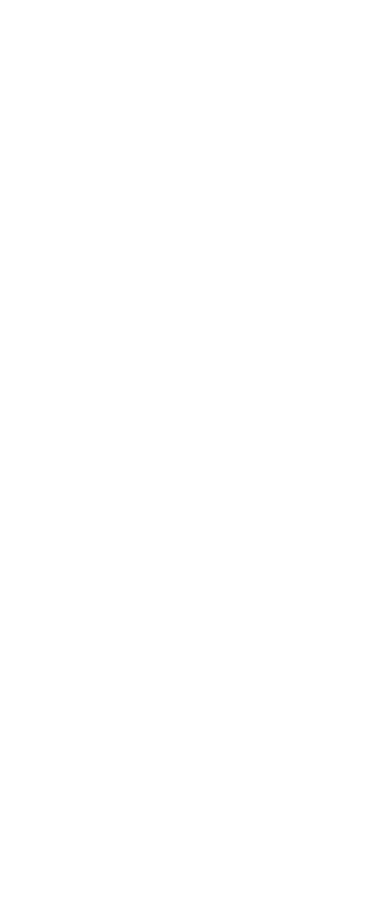
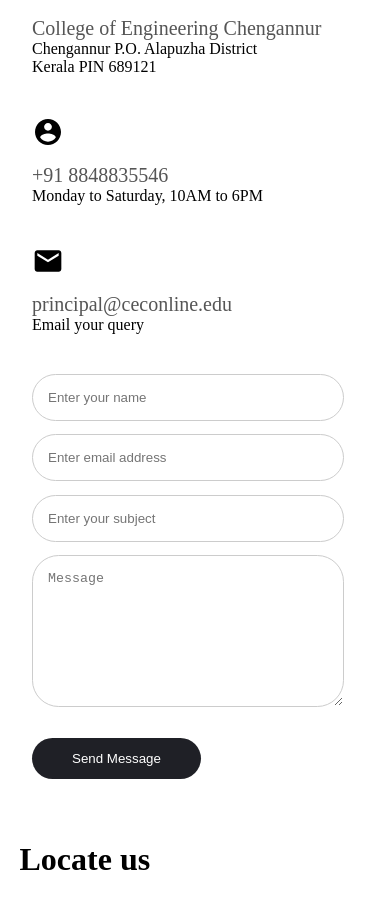
Before and after one commit to Sreyas62/college-website-landing-page-demo, a Next.js app: page / in a window 390 px wide. Shown: the part 3877-4785 px from the top of the page. Before the commit the page ends 3739 px from the top, so only its background shows below. Built offline with nearby package versions, Linux system fonts and the light colour scheme; grey boxes are pictures that could not be loaded.

Commit message:
added contact us

```diff
--- a/package.json
+++ b/package.json
@@ -15,6 +15,7 @@
     "next": "13.3.0",
     "react": "18.2.0",
     "react-bootstrap": "^2.7.4",
-    "react-dom": "18.2.0"
+    "react-dom": "18.2.0",
+    "react-icons": "^4.8.0"
   }
 }
--- a/src/app/components/Contact/Contact.js
+++ b/src/app/components/Contact/Contact.js
@@ -1,8 +1,70 @@
-import React from 'react'
+'use client'
+import "./styles.css";
+import {MdLocationOn,MdEmail} from "react-icons/md";
+import {IoMdContact} from "react-icons/io";
 
 function Contact() {
   return (
-    <div>Contact</div>
+    <div className="sec">
+        {/* <section class="location">
+        <iframe src="https://www.google.com/maps/embed?pb=!1m18!1m12!1m3!1d3768.2002179315555!2d77.27999911492367!3d19.18645548702458!2m3!1f0!2f0!3f0!3m2!1i1024!2i768!4f13.1!3m3!1m2!1s0x3bd1d7f29ec9d4b5%3A0x87c4833f7786ba8b!2sAvitulya%20Nivas!5e0!3m2!1sen!2sin!4v1677829762454!5m2!1sen!2sin" width="600" height="450" style="border:0;" allowfullscreen="" loading="lazy" referrerpolicy="no-referrer-when-downgrade"></iframe>
+    </section> */}
+
+    <section className="contact-us">
+        <h1 className="ccc">Contact us</h1>
+        <div className="row">
+            <div className="contact-col">
+                <div>
+                    <MdLocationOn className="ic" size="2.5em"/>
+                    <span>
+                        <h5>College of Engineering Chengannur</h5>
+                        <p>Chengannur P.O.
+                            Alapuzha District<br />
+                            Kerala
+                            PIN 689121</p>
+                    </span>
+                </div>
+                <div>
+                <IoMdContact className="ic" size="2em"/>
+                    <span>
+                        <h5>+91 8848835546</h5>
+                        <p>Monday to Saturday, 10AM to 6PM</p>
+                    </span>
+                </div>
+                <div>
+                <MdEmail className="ic" size="2em"/>
+                    <span>
+                        <h5>principal@ceconline.edu</h5>
+                        <p>Email your query</p>
+                    </span>
+                </div>
+            </div>
+            <div className="contact-col">
+                <form action="submit">
+                    <input className="ff" type="text" placeholder="Enter your name" required/>
+                    <input type="email" placeholder="Enter email address" required/>
+                    <input type="text" placeholder="Enter your subject" required/>
+                    <textarea rows="8" placeholder="Message" required></textarea>
+                    <button type="submit" class="btn2">Send Message</button>
+                </form>
+            </div>
+        </div>
+    </section>
+    <h1 className="mm">Locate us</h1>
+    <div className="map">
+
+    <iframe
+      title="Google Maps"
+      src="https://www.google.com/maps/embed?pb=!1m14!1m8!1m3!1d7874.354761650065!2d76.617834!3d9.317546!3m2!1i1024!2i768!4f13.1!3m3!1m2!1s0x3b0622ea027eb08f%3A0x41105b207db821c6!2sCollege%20of%20Engineering%20Chengannur!5e0!3m2!1sen!2sus!4v1683437991768!5m2!1sen!2sus"
+      width="1350"
+      height="450"
+      style={{ border: 0, borderRadius: "1em" }}
+      allowFullScreen=""
+      loading="lazy"
+      referrerPolicy="no-referrer-when-downgrade"
+    />
+    </div>
+    </div>
   )
 }
 
--- a/src/app/components/Contact/styles.css
+++ b/src/app/components/Contact/styles.css
@@ -0,0 +1,114 @@
+
+.contact-us{
+    padding-top: 10em;
+    width: 90%;
+    margin: auto;
+}
+.contact-col{
+    flex-basis: 48%;
+    margin-bottom: 30px;
+
+}
+.ccc{
+    margin-bottom: 2em;
+}
+.mm{
+    padding-top: 1em;
+    padding-bottom: 1em;
+    width: 90%;
+    margin: auto;
+}
+.contact-col div{
+    display: flex;
+    align-items: center;
+    margin-bottom: 40px;
+}
+.contact-col div .fa-solid{
+    font-size: 28px;
+    color: #f44336;
+    margin: 10px;
+    margin-right: 30px;
+}
+.contact-col div p{
+    padding: 0;
+}
+.contact-col div h5{
+    font-size: 20px;
+    margin-bottom: 5px;
+    color: #555;
+    font-weight: 400;
+}
+.contact-col input, .contact-col textarea{
+    width: 100%;
+    padding: 15px;
+    margin-bottom: 17px;
+    outline: none;
+    border: 1px solid #ccc;
+    box-sizing: border-box;
+}
+.btn2{
+    margin-top: 0em;
+    color: white;
+    padding: 1em 40px;
+    gap: 10px;
+    background: #1F2026;
+    border: none;
+    border-radius: 60px;
+}
+input,textarea{
+    border-radius: 2em;
+}
+
+.ic{
+    margin-right: 1em;
+    margin-bottom: 1em;
+}
+.map{
+    display: flex;
+    flex-direction: column;
+    justify-content: center;
+    align-items: center;
+    padding-top:2em;
+}
+@media(max-width: 700px){
+    .contact-us{
+        padding-top: 5em;
+        width:80%;
+        margin: 0 2em;
+
+    }
+    .sec{
+
+    }
+    .contact-col{
+        flex-basis: 100%;
+    }
+    .contact-col div{
+        flex-direction: column;
+        align-items: flex-start;
+    }
+    .contact-col div .fa-solid{
+        margin: 10px;
+        margin-right: 0px;
+    }
+    .contact-col div h5{
+        margin-bottom: 0px;
+    }
+    .contact-col div p{
+        margin-bottom: 0px;
+    }
+    .contact-col input, .contact-col textarea{
+        margin-bottom: 1em;
+    }
+    .btn2{
+        margin-top: 1em;
+    }
+    .map{
+        padding-top: 0em;
+    }
+
+    iframe{
+        width: 300px;
+        height: 300px;
+    }
+}
--- a/src/app/components/Hero/styles.css
+++ b/src/app/components/Hero/styles.css
@@ -21,7 +21,7 @@
     color: grey;
 }
 .btn1{
-    margin-top: 2em;
+
     color: white;
     padding: 1em 40px;
     gap: 10px;
@@ -54,24 +54,26 @@
 }
 .logo{
     width: 20%;
+    margin-top: 1em;
 }
 .title{
     font-weight: 1rem;
-    font-size: 1rem;
+    font-size: 1.2em;
 
 
     color: #000000;
 }
 .discp{
-    padding-top:1em;
+    padding-top:0.5em;
+    padding-bottom:0.2em;
     width: 100%;
     color: grey;
 }
 .btn{
-    margin-top: 1em;
+    padding-top: 0em;
     color: white;
     padding: 1em 40px;
-    gap: 10px;
+
     background: #1F2026;
     border: none;
     border-radius: 60px;
--- a/src/app/page.js
+++ b/src/app/page.js
@@ -1,10 +1,12 @@
 import SideBar from "./components/NavBar/NavBar"
 import Hero from "./components/Hero/Hero"
+import Contact from "./components/Contact/Contact"
 function page() {
   return (
     <>
     <SideBar/>
     <Hero/>
+    <Contact />
     </>
   )
 }
```
Also changed, not shown: 1 other file (tests, documents, lock files or other folders).
